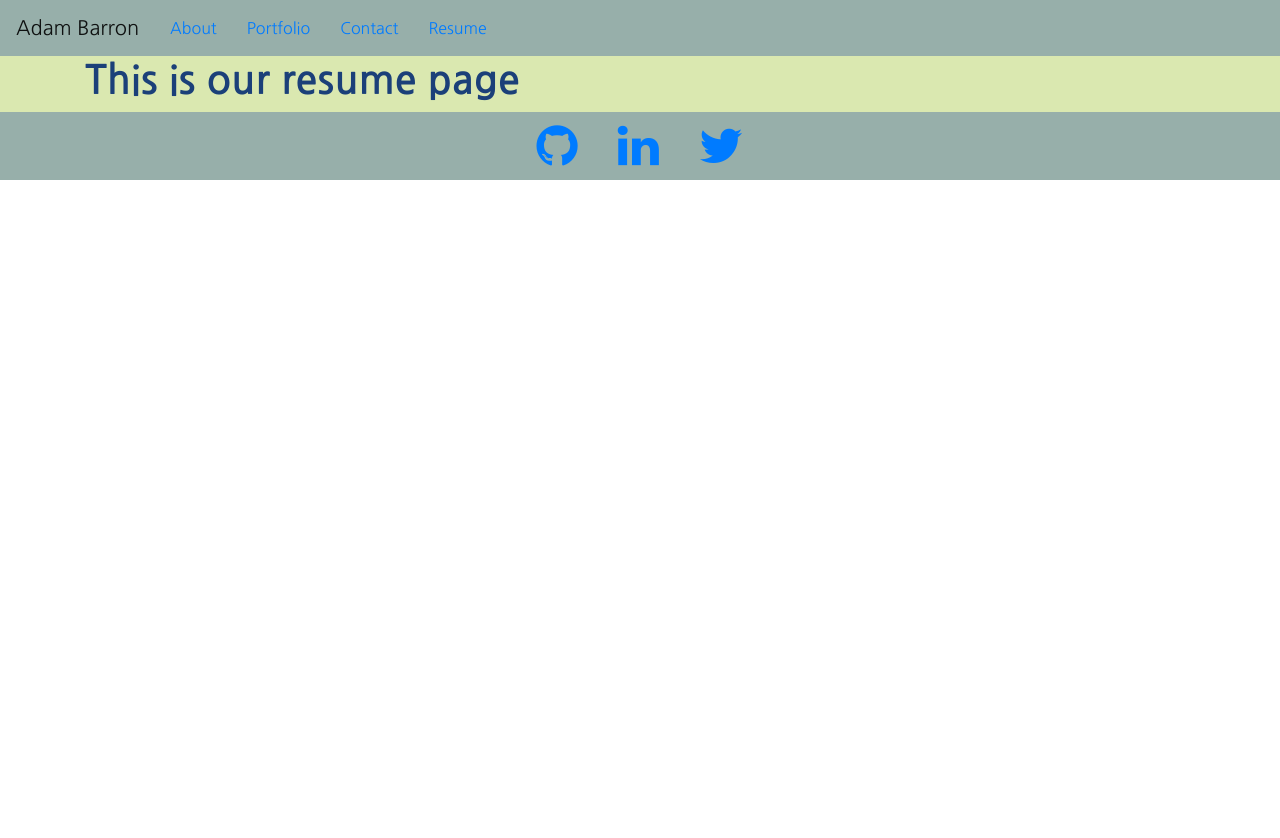
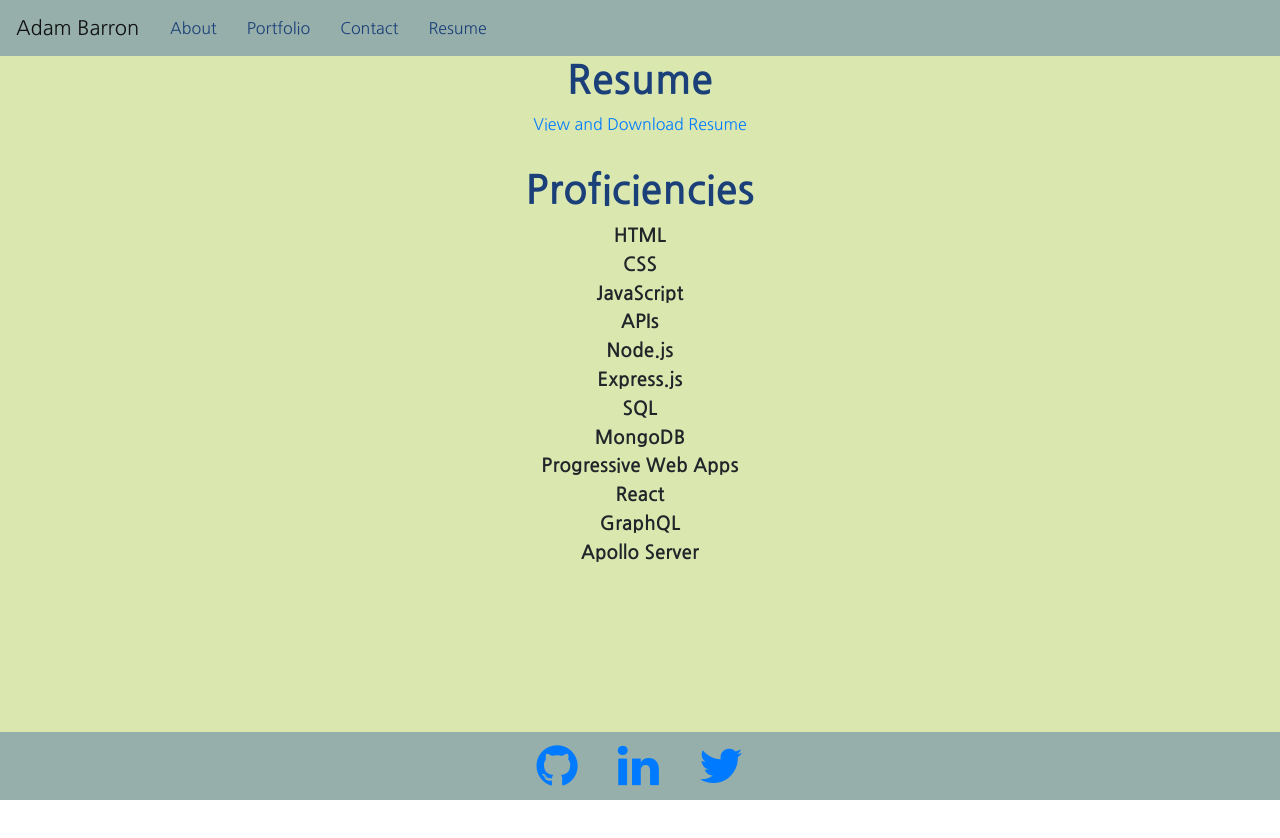
Before and after one commit to barron-a/react-portfolio-new, a React (Create React App) app in the folder client/: page /resume in a window 1280 px wide. Before the commit the page ends 800 px from the top, so only its background shows below. Built offline with nearby package versions, Linux system fonts and the light colour scheme.

Commit message:
updated resume page and fixed more styling issues

```diff
--- a/client/src/App.css
+++ b/client/src/App.css
@@ -6,15 +6,20 @@ header {
 footer {
     background-color: #97afaa;
     height: fit-content;
-    position: sticky;
+    position: fixed;
     bottom: 0;
+    clear: both;
     width: 100%;
 }
 
 #root {
     background-color: #dae8b0;
-    height: max-content;
+    min-height: 100vh;
     font-family: 'Nanum Gothic', sans-serif;;
+}
+
+body {
+    padding-bottom: 40px;
 }
 
 h1 {
@@ -30,6 +35,8 @@ h1 {
 }
 
 .navbar-items {
+    display: flex;
+    color: #1b4079;
     padding-left: 15px;
     padding-right: 15px;
 }
@@ -64,6 +71,40 @@ h1 {
     margin-right: auto;
 }
 
+.resume-header {
+    display: flex;
+    align-items: center;
+    justify-content: center;
+}
+
+.resume-download {
+    display: flex;
+    align-items: center;
+    justify-content: center;
+}
+
+.proficiencies-header {
+    display: flex;
+    align-items: center;
+    justify-content: center;
+    margin-top: 30px;
+}
+
+.prof-list {
+    display: flex;
+    align-items: center;
+    flex-direction: column;
+    justify-content: center;
+    list-style-type: none;
+    margin: 0;
+    padding: 0;
+}
+
+li {
+    font-size: larger;
+    font-weight: 700;
+}
+
 .footer-icons {
     display: flex;
     justify-content: center;
--- a/client/src/components/Header/index.js
+++ b/client/src/components/Header/index.js
@@ -1,5 +1,6 @@
 import Nav from 'react-bootstrap/Nav';
 import Navbar from 'react-bootstrap/Navbar';
+import { NavLink } from 'react-router-dom';
 import { Link } from 'react-router-dom';
 
 const routes = [
--- a/client/src/pages/Resume/index.js
+++ b/client/src/pages/Resume/index.js
@@ -1,12 +1,37 @@
 import Container from 'react-bootstrap/Container';
 import Row from 'react-bootstrap/Row';
+import Pdf from './Adam Barron Resume_March 2021.pdf'
 
 export const Resume = () => {
     return (
         <Container>
-            <h1>
-                This is our resume page
+            <h1 className="resume-header">
+                Resume
             </h1>
+            <div className="resume-download">
+                <a href = {Pdf} target = "_blank">View and Download Resume</a>
+            </div>
+            <div className="proficiencies-header">
+                <h1>
+                    Proficiencies
+                </h1>
+            </div>
+            <div>
+                <ul className="prof-list">
+                    <li>HTML</li>
+                    <li>CSS</li>
+                    <li>JavaScript</li>
+                    <li>APIs</li>
+                    <li>Node.js</li>
+                    <li>Express.js</li>
+                    <li>SQL</li>
+                    <li>MongoDB</li>
+                    <li>Progressive Web Apps</li>
+                    <li>React</li>
+                    <li>GraphQL</li>
+                    <li>Apollo Server</li>
+                </ul>
+            </div>
         </Container>
     )
 }
```
Also changed, not shown: 1 other file (tests, documents, lock files or other folders).
